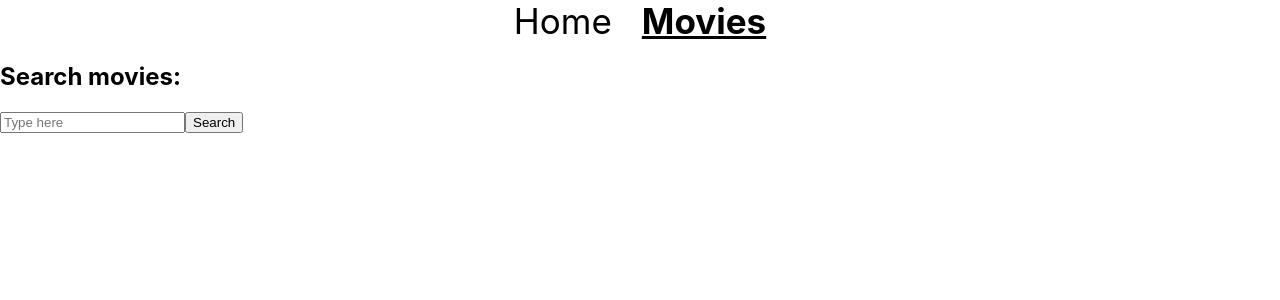
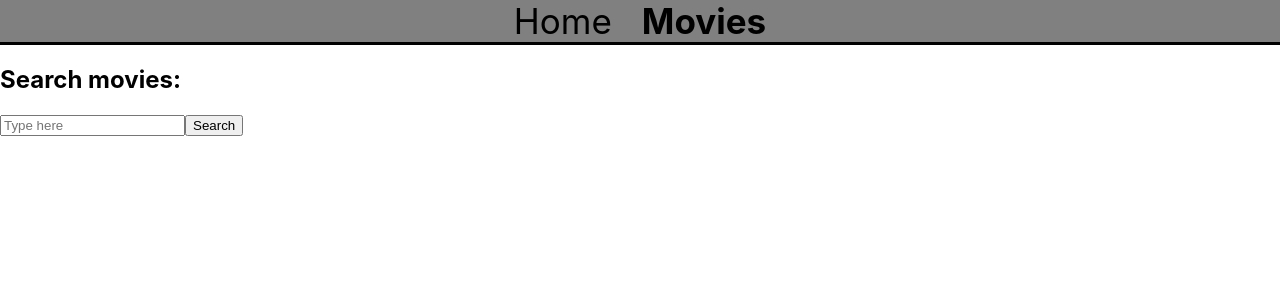
Before and after one commit to VitaliyLenin/goit-react-hw-05-movies, a React (Create React App) app: page /movies in a window 1280 px wide. Shown: the top 300 px of the page. Built offline with nearby package versions, Linux system fonts and the light colour scheme.

Commit message:
Update Menu.module.css

```diff
--- a/src/components/Menu/Menu.module.css
+++ b/src/components/Menu/Menu.module.css
@@ -2,6 +2,8 @@
   display: flex;
   justify-content: center;
   gap: 30px;
+  background-color: gray;
+  border-bottom: 3px solid;
 }
 
 .menu_nav {
@@ -12,5 +14,4 @@
 
 .menu_nav:global(.active) {
   font-weight: bold;
-  text-decoration-line: underline;
 }
```
